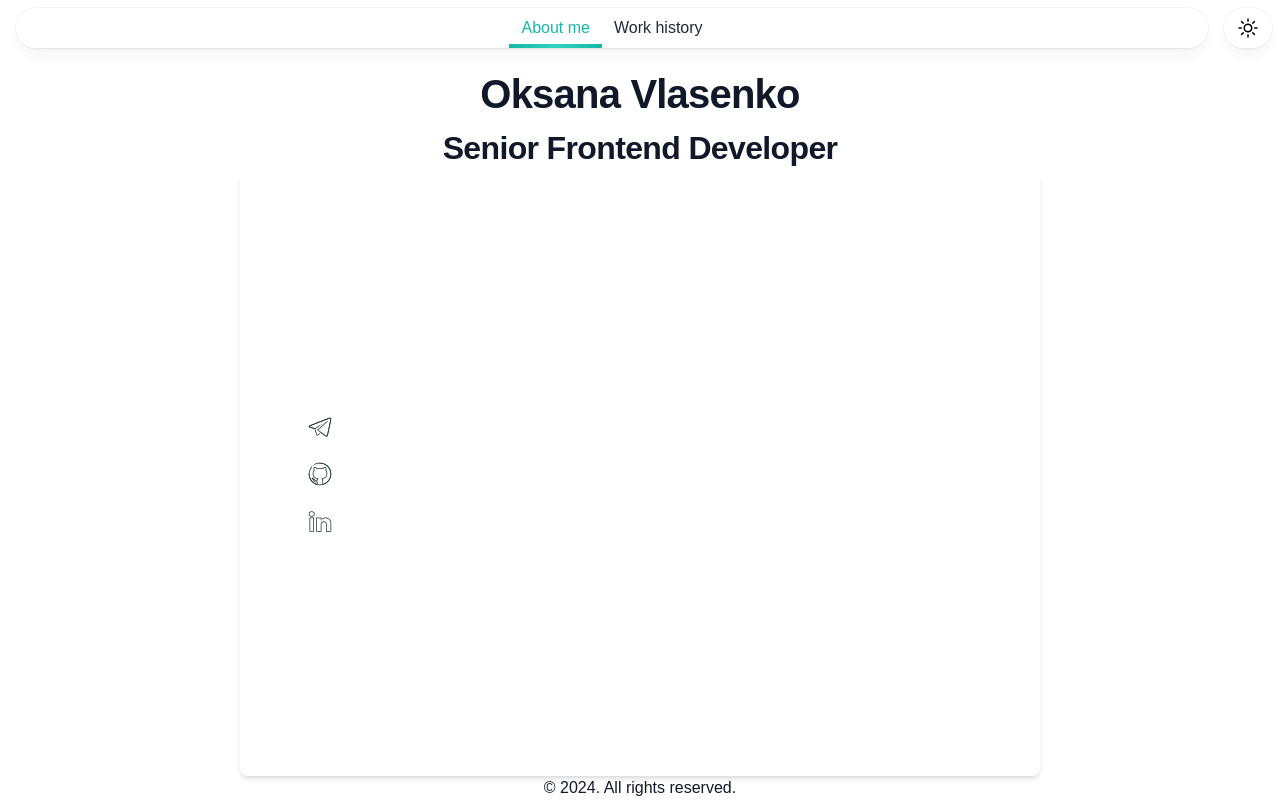
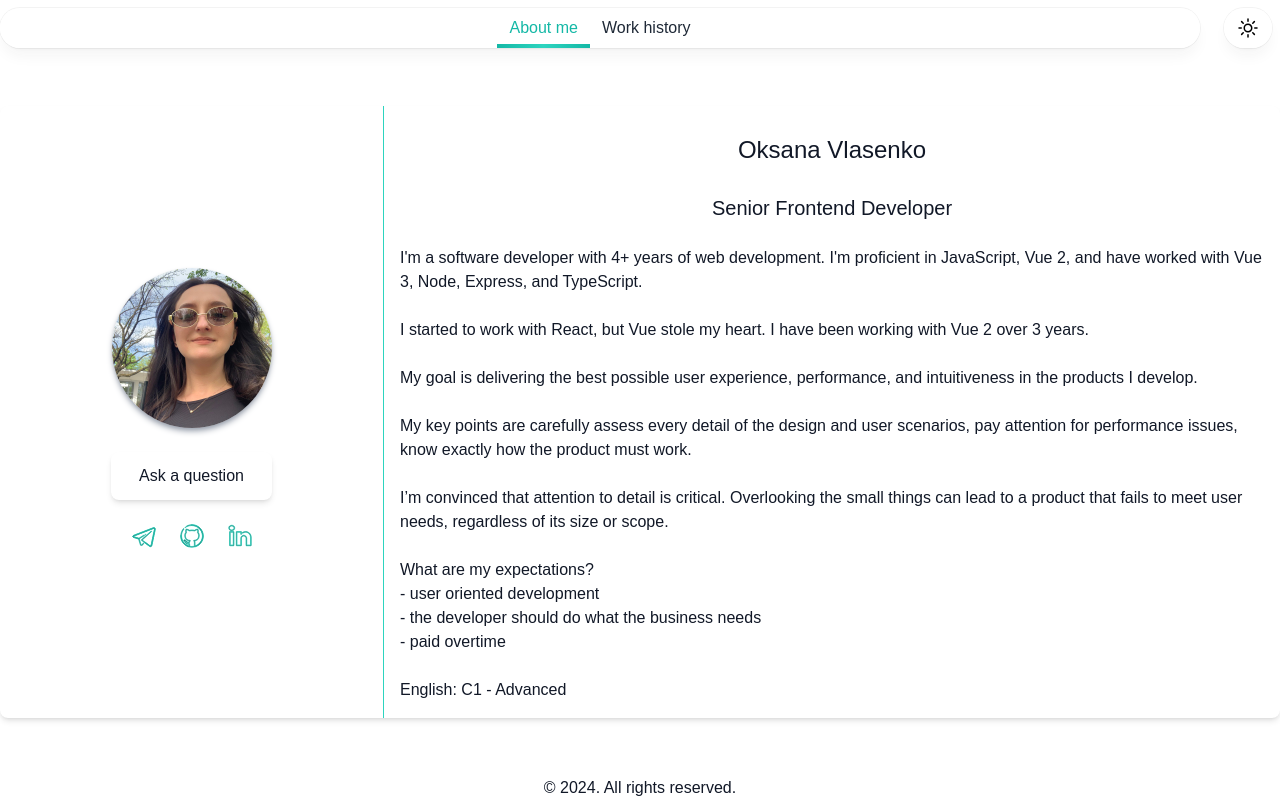
Before and after one commit to oksanaVlasenko/vlasenko, a Vue app: page / in a window 1280 px wide. Built offline with nearby package versions, Linux system fonts and the light colour scheme.

Commit message:
feat: about me page

```diff
--- a/index.html
+++ b/index.html
@@ -7,7 +7,6 @@
     <link rel="icon" type="image/png" sizes="16x16" href="/favicon-16x16.png">
     <link rel="manifest" href="/site.webmanifest">
     <meta name="viewport" content="width=device-width, initial-scale=1.0" />
-
     <!-- <title>Oksana Vlasenko</title> -->
   </head>
   <body>
--- a/src/assets/tailwind.css
+++ b/src/assets/tailwind.css
@@ -3,6 +3,7 @@
 
 @import "tailwindcss/components";
 @import "tailwindcss/utilities";
+
 
 :root {
   --background-color-primary: #ffffff; /* Light gray background */
@@ -26,17 +27,43 @@
 }
 
 
+/* width */
+::-webkit-scrollbar {
+  width: 5px;
+}
+
+/* Track */
+::-webkit-scrollbar-track {
+  background: var(--background-color-primary);
+}
+
+/* Handle */
+::-webkit-scrollbar-thumb {
+  background: #2dd4bf;
+  border-radius: 5px;
+}
+
+/* Handle on hover */
+::-webkit-scrollbar-thumb:hover {
+  background: var(--background-color-primary);
+}
+
 html,
 body {
   padding: 0;
   margin: 0;
 }
 
+body {
+  max-width: 100%;
+  overflow-x: hidden;
+}
+
 .container-center {
   background-color: var(--background-color-primary);
-  height: 100vh;
+  min-height: 100vh;
   width: 100vw;
-  padding: 0 1em;
+  /* padding: 0 1em; */
   margin: 0 auto;
   text-align: center;
   /* display: flex;
--- a/src/components/About.vue
+++ b/src/components/About.vue
@@ -1,5 +1,5 @@
 <template>
-  <div class="flex flex-col items-center flex-grow">
+  <div class="flex flex-col items-center justify-center flex-grow max-w-full overflow-x-hidden">
     <Card />
   </div>
 </template>
--- a/src/components/Card.vue
+++ b/src/components/Card.vue
@@ -1,5 +1,16 @@
 <template>
   <div class="card">
+    <div class="info">
+      <img
+        alt="avatar"
+        class="avatar"
+        src="../assets/avatar.jpg"
+      />
+
+      <button class="primary-btn">
+        Ask a question
+      </button>
+
       <div class="icons custom-svg-spacing">
         <a
           href="https://t.me/kseniaVlasenko"
@@ -26,6 +37,35 @@
         </a>
       </div>
     </div>
+
+    <div class="info">
+      <h1 class="title">Oksana Vlasenko</h1>
+
+      <h2>Senior Frontend Developer</h2>
+
+      <p class="text-left px-4 mb-4">
+        I'm a software developer with 4+ years of web development.
+        I'm proficient in JavaScript, Vue 2, and have worked with Vue 3,
+        Node, Express, and TypeScript. <br /> <br />
+        I started to work with React, but Vue stole my heart.
+        I have been working with Vue 2 over 3 years. <br /> <br />
+        My goal is delivering the best possible user experience, performance, and intuitiveness in the products I develop. <br /> <br />
+        My key points are carefully assess every detail of the design and user scenarios, pay attention for performance issues,
+        know exactly how the product must work. <br /> <br />
+
+        I’m convinced that attention to detail is critical.
+        Overlooking the small things can lead to a product that fails to meet user needs, regardless of its size or scope. <br /> <br />
+
+        What are my expectations? <br />
+
+        - user oriented development<br />
+        - the developer should do what the business needs<br />
+        - paid overtime
+        <br /> <br />
+        English: C1 - Advanced
+      </p>
+    </div>
+  </div>
 </template>
 
 <script>
@@ -37,16 +77,60 @@ export default {
 <style>
   .card {
     @apply
-      rounded-lg bg-white shadow-md min-h-[40vh] w-[100vh] justify-center h-full grid;
-      grid-template-columns: 20% 40% 40%;
+    rounded-lg bg-white dark:bg-zinc-800/90 shadow-md min-h-[40vh] lg:grid lg:grid-cols-[30%_70%] h-auto w-full lg:w-auto flex flex-col justify-center my-4;
+      /* grid-template-columns: 30% 70%; */
+      /* //height: 50vh; lg:h-[50vh] lg:w-[100vh] */
   }
 
   .icons {
     @apply
-      flex flex-col justify-center items-center cursor-pointer;
+      flex flex-row justify-center items-start cursor-pointer mt-6 mb-6;
+
+    svg {
+      stroke: #2dd4bf;
+    }
+  }
+
+  .info {
+    @apply
+    flex flex-col justify-center items-center w-full lg:w-auto;
+  }
+
+  .info:first-child {
+    @apply
+      lg:border-r lg:border-r-teal-400;
+  }
+
+  .avatar {
+    @apply
+      size-40 rounded-full shadow-md shadow-gray-400 dark:shadow-teal-400 mt-4;
   }
 
   .custom-svg-spacing a:not(:last-child) {
-    margin-bottom: 3vh;
+    margin-right: 3vh;
+  }
+
+  .primary-btn {
+    @apply
+    bg-white dark:bg-zinc-800/90 shadow-md text-base leading-5 py-3.5 px-7 rounded-lg mt-6;
+    color: var(--text-primary-color);
+  }
+
+  h1 {
+    @apply
+      antialiased text-2xl text-center my-7;
+      color: var(--text-primary-color);
+      position: relative;
+      width: 230px;
+  }
+
+  h2 {
+    @apply
+      antialiased text-xl text-center mb-6;
+      color: var(--text-primary-color);
+  }
+
+  p {
+    box-sizing: border-box;
   }
 </style>
--- a/src/components/Header.vue
+++ b/src/components/Header.vue
@@ -2,9 +2,7 @@
   <header class="w-full pt-2">
     <Nav />
 
-    <h1 class="title">Oksana Vlasenko</h1>
 
-    <h2>Senior Frontend Developer</h2>
 
   </header>
 </template>
--- a/src/components/Nav.vue
+++ b/src/components/Nav.vue
@@ -23,7 +23,7 @@
 <style>
 .list {
   @apply
-    flex rounded-full bg-white/90 px-3 font-medium text-zinc-800 shadow-lg shadow-zinc-800/5 ring-1 ring-zinc-900/5 backdrop-blur dark:bg-zinc-800/90 dark:text-zinc-200 dark:ring-white/10 mr-14;
+    flex rounded-full bg-white/90 px-3 font-medium text-zinc-800 shadow-lg shadow-zinc-800/5 ring-1 ring-zinc-900/5 backdrop-blur dark:bg-zinc-800/90 dark:text-zinc-200 dark:ring-white/10 mr-20;
 }
 
 .link {
--- a/tailwind.config.js
+++ b/tailwind.config.js
@@ -10,16 +10,17 @@ export default {
       sans: ['Graphik', 'sans-serif'],
       serif: ['Merriweather', 'serif'],
     },
-    fontSize: {
-      '2xl': ['2em', {
-        letterSpacing: '-0.02em',
-        fontWeight: '600',
-      }],
-      '3xl': ['2.5em', {
-        letterSpacing: '-0.02em',
-        fontWeight: '700',
-      }]
-    },
+    // fontSize: {
+    //   '2xl': ['2em', {
+    //     letterSpacing: '-0.02em',
+    //     fontWeight: '600',
+    //   }],
+    //   '3xl': ['2.5em', {
+    //     letterSpacing: '-0.02em',
+    //     fontWeight: '700',
+    //   }],
+
+    // },
     extend: {},
   },
   plugins: [],
```
Also changed, not shown: src/assets/avatar.jpg (added). Lines whose indentation alone changed are shown as unchanged.
